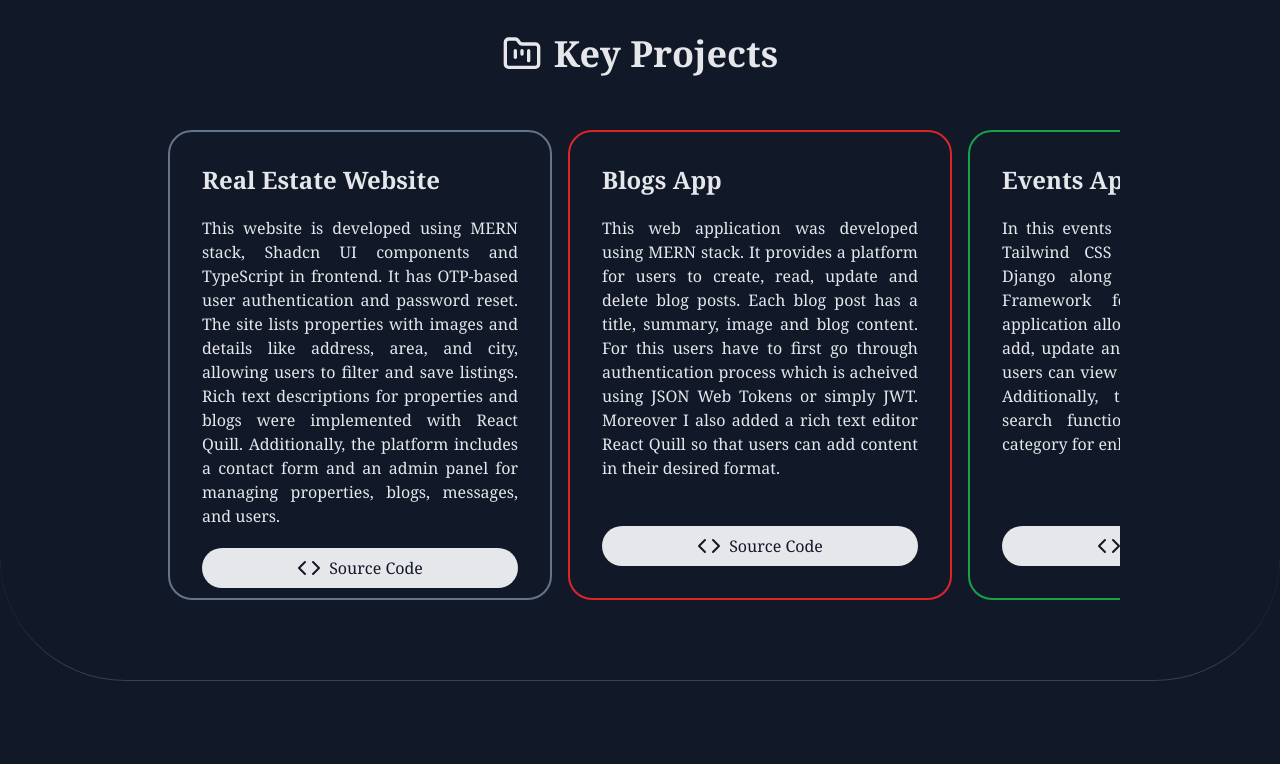
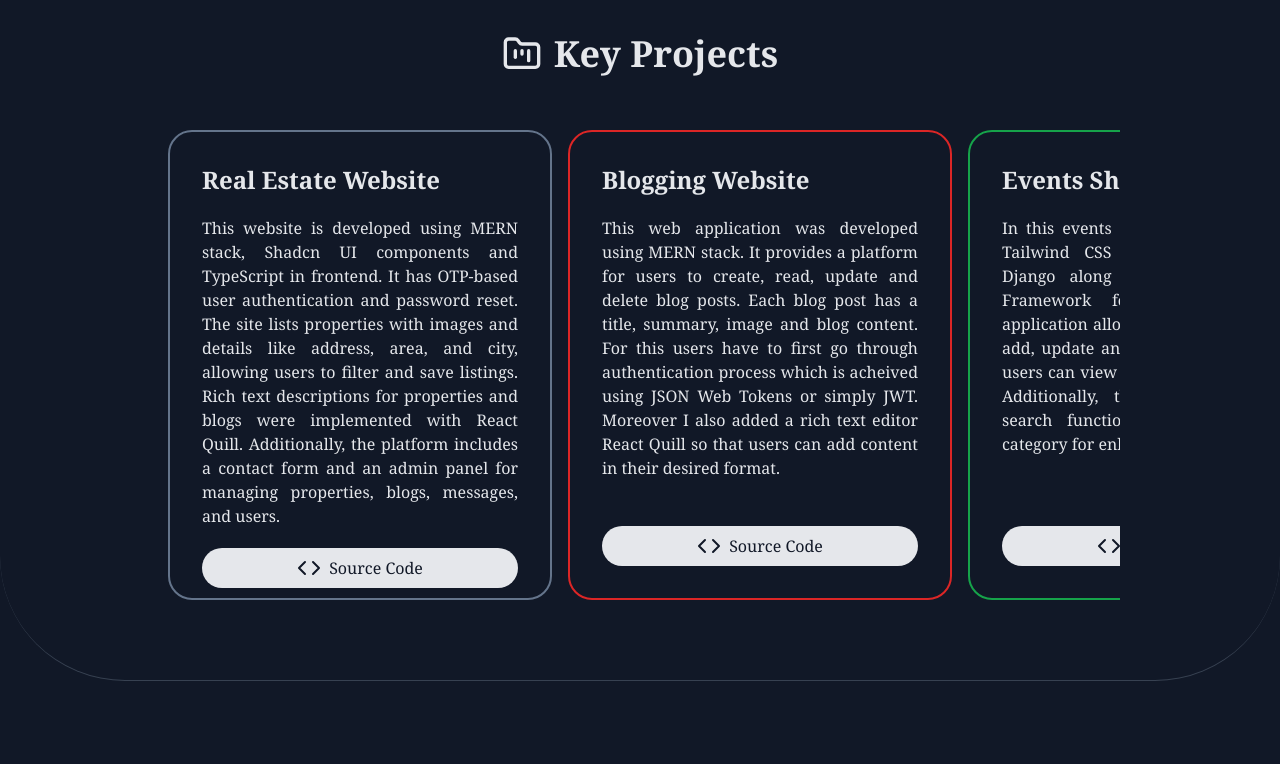
Before and after one commit to IamHamzaAziz/mern-portfolio, a React (Vite) app in the folder frontend/: page / in a window 1280 px wide. Shown: the part 639-1403 px from the top of the page. Built offline with nearby package versions, Linux system fonts and the light colour scheme.

Commit message:
added expenses tracker project

```diff
--- a/frontend/src/components/SingleProject.jsx
+++ b/frontend/src/components/SingleProject.jsx
@@ -2,7 +2,7 @@ import React from 'react'
 
 const SingleProject = ({ title, description, githubLink, className }) => {
   return (
-    <div className={`h-[345px] sm:h-[470px] mx-2 w-[250px] sm:w-96 border-2 rounded-3xl hover:shadow-lg p-8 space-y-5 cursor-pointer flex flex-col justify-between ${className}`}>
+    <div className={`h-[375px] sm:h-[470px] mx-2 w-[255px] sm:w-96 border-2 rounded-3xl hover:shadow-lg p-8 space-y-5 cursor-pointer flex flex-col justify-between ${className}`}>
       <div className='space-y-5'>
         <h1 className='text-2xl font-bold'>{title}</h1>
         <p className='text-left sm:text-justify'>{description}</p>
--- a/frontend/src/sections/Projects.jsx
+++ b/frontend/src/sections/Projects.jsx
@@ -19,22 +19,28 @@ const Projects = () => {
             className='border-slate-500 hover:shadow-slate-600'
           />
           <SingleProject
-            title={'Blogs App'}
+            title={'Blogging Website'}
             description={'This web application was developed using MERN stack. It provides a platform for users to create, read, update and delete blog posts. Each blog post has a title, summary, image and blog content. For this users have to first go through authentication process which is acheived using JSON Web Tokens or simply JWT. Moreover I also added a rich text editor React Quill so that users can add content in their desired format.'}
             githubLink={'https://github.com/IamHamzaAziz/blogging-website-mern'}
             className='border-red-600 hover:shadow-red-600'
           />
           <SingleProject
-            title={'Events App'}
+            title={'Events Sharing Website'}
             description={'In this events app, I utilized React and Tailwind CSS for the frontend, and Django along with the Django REST Framework for the backend. The application allows authenticated users to add, update and delete events, while all users can view event listings and details. Additionally, the app features event search functionality and filtering by category for enhanced user experience.'}
             githubLink={'https://github.com/IamHamzaAziz/events-webapp-django-react'}
             className='border-green-600 hover:shadow-green-600'
           />
           <SingleProject
-            title={'Recipe Sharing App'}
+            title={'Recipe Sharing Website'}
             description={'This web application enables users to share and save recipes, similar to saving posts on social media platforms. It features user authentication, CRUD operations, and image uploads. Users can also apply filters to find specific recipes. For enhanced security, UUIDs were used instead of regular IDs. The project was built using Django and styled with Tailwind CSS.'}
             githubLink={'https://github.com/IamHamzaAziz/flavor-quest-django'}
             className='border-blue-600 hover:shadow-blue-600'
+          />
+          <SingleProject
+            title={'Expenses Tracking Website'}
+            description={'Developed with React and TypeScript for the frontend and Firebase as the backend, this website enables users to authenticate using email/password or Google, record income and expense transactions, and store them in Firestore. It also provides a comprehensive view of the user\'s total balance, with detailed breakdowns of income and expenses.'}
+            githubLink={'https://github.com/IamHamzaAziz/expense-tracker-react-firebase'}
+            className='border-yellow-600 hover:shadow-yellow-600'
           />
         </Marquee>
       </div>
@@ -48,22 +54,28 @@ const Projects = () => {
             className='border-slate-500 hover:shadow-slate-600'
           />
           <SingleProject
-            title={'Blogs App'}
+            title={'Blogging Website'}
             description={'MERN app for creating and managing blogs, with JWT authentication and a rich text editor. Read more at below link.'}
             githubLink={'https://github.com/IamHamzaAziz/blogging-website-mern'}
             className='border-red-600 hover:shadow-red-600'
           />
           <SingleProject
-            title={'Events App'}
+            title={'Events Sharing Website'}
             description={'A React and Django app for managing events, with search and filtering features. Read more at below link.'}
             githubLink={'https://github.com/IamHamzaAziz/events-webapp-django-react'}
             className='border-green-600 hover:shadow-green-600'
           />
           <SingleProject
-            title={'Recipe Sharing App'}
+            title={'Recipe Sharing Website'}
             description={'A recipe-sharing platform with authentication, CRUD, and filtering, built using Django. Read more at below link.'}
             githubLink={'https://github.com/IamHamzaAziz/flavor-quest-django'}
             className='border-blue-600 hover:shadow-blue-600'
+          />
+          <SingleProject
+            title={'Expenses Tracker'}
+            description={'A website which tracks income, expenses and total balance of authenticated users with React, TypeScript and Firebase.'}
+            githubLink={'https://github.com/IamHamzaAziz/expense-tracker-react-firebase'}
+            className='border-yellow-600 hover:shadow-yellow-600'
           />
         </Marquee>
       </div>
```
